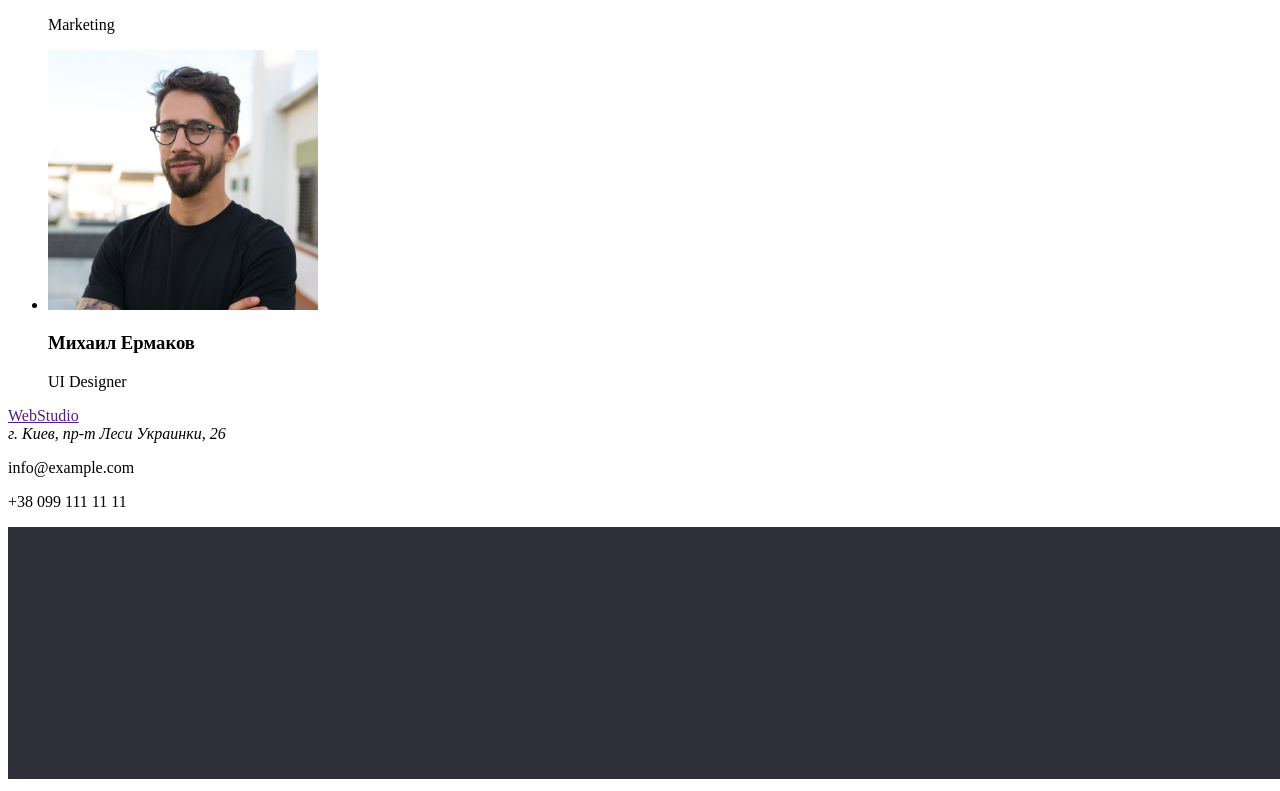
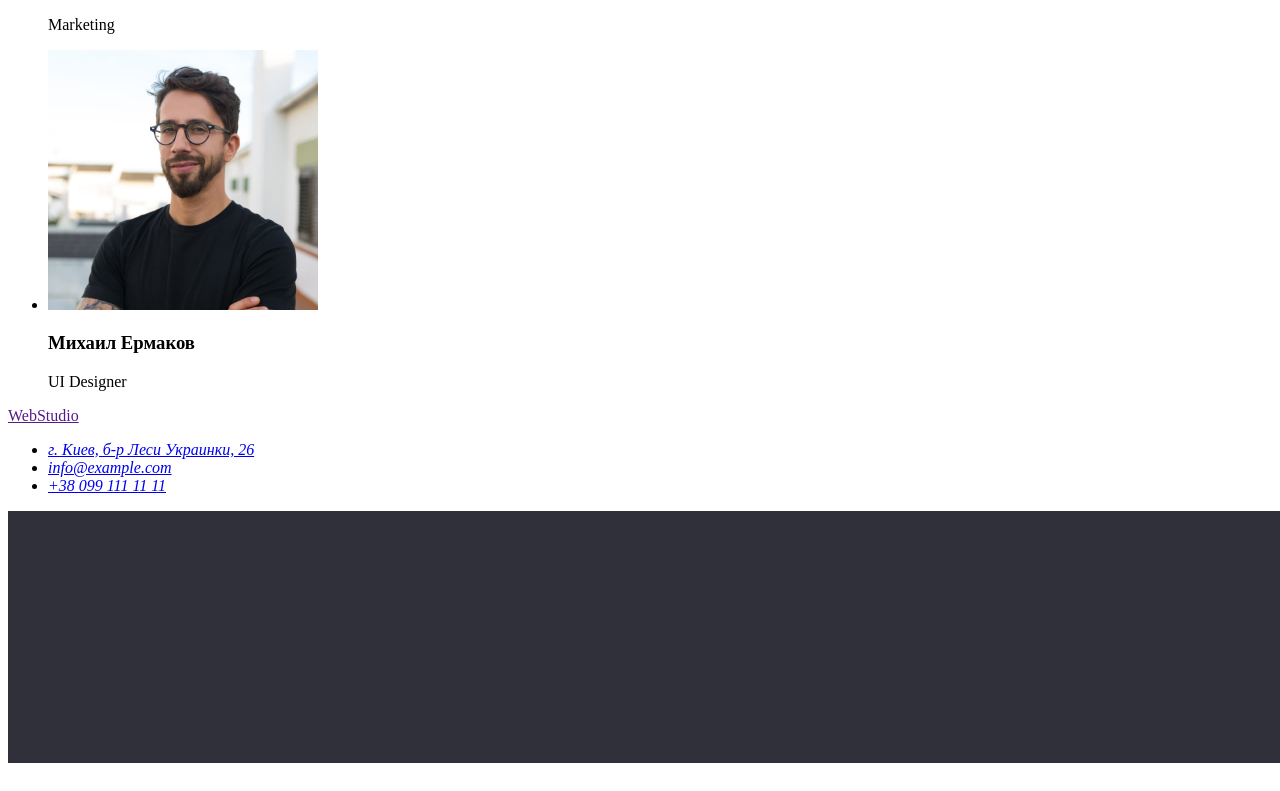
Before and after one commit to Dolnikova/goit-markup-hw-01, a plain HTML site: page index.html in a window 1280 px wide. Shown: the part 3200-3991 px from the top of the page. Drawn offline with Linux system fonts and the light colour scheme.

Commit message:
homework1_2

```diff
--- a/index.html
+++ b/index.html
@@ -85,11 +85,17 @@
     </section>
     </main>
     <footer>
-        <a href="" lang="en">WebStudio</a>
-        <address>г. Киев, пр-т Леси Украинки, 26</address>
-        <p lang="en">info@example.com</p>
-        <p>+38 099 111 11 11</p>
-        <img src="./images/footer-bg.jpg" alt="footer" width="1600">
+        <section>
+            <a href="" lang="en">WebStudio</a>
+            <address>
+            <ul>
+                <li><a href="https://goo.gl/maps/v7KqHqCivUXDigUB9" target="_blank" rel="noopener, noindex, nofollow">г. Киев, б-р Леси Украинки, 26</a></li>
+                <li><a href="mailto:info@example.com" lang="en">info@example.com</a></li>
+                <li><a href="tel:+380991111111">+38 099 111 11 11</a></li>
+            </ul>
+            </address>
+            <img src="./images/footer-bg.jpg" alt="footer" width="1600">
+        </section>
     </footer>
 </body>
 </html>
```
